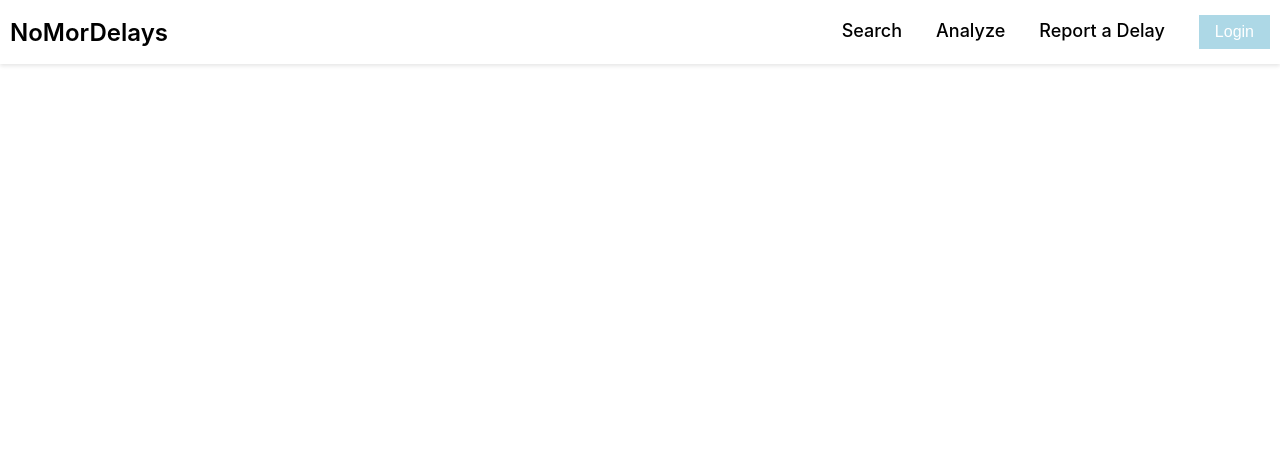
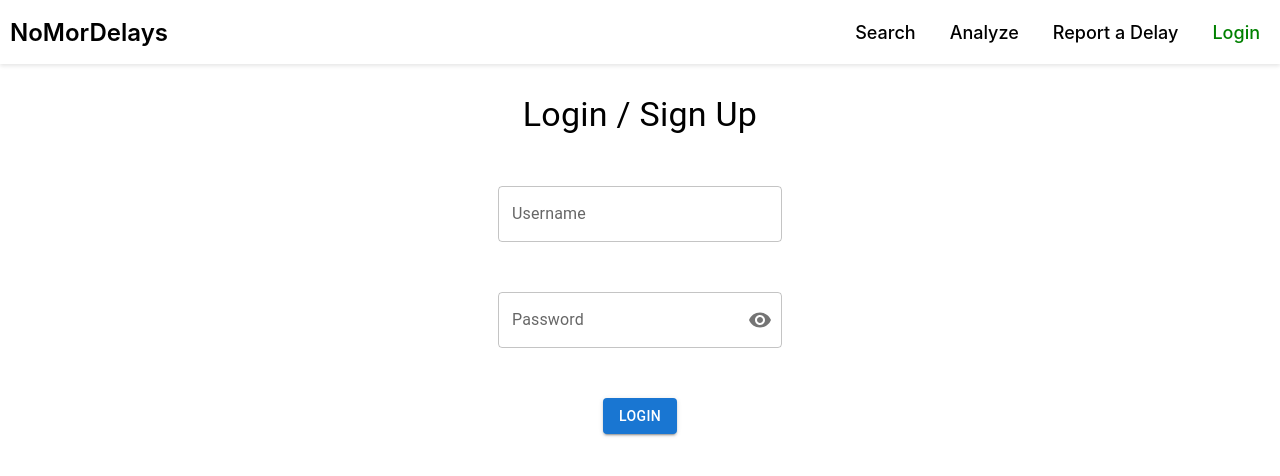
Before and after one commit to gagank02/no-mor-delays, a React (Create React App) app in the folder frontend/: page /login in a window 1280 px wide. Shown: the top 476 px of the page. Built offline with nearby package versions, Linux system fonts and the light colour scheme; no server answers.

Commit message:
added base login page

```diff
--- a/frontend/src/App.js
+++ b/frontend/src/App.js
@@ -10,6 +10,7 @@ import {
 } from "react-router-dom";
 import { useState, useEffect } from 'react';
 import axios from 'axios';
+import Login from './pages/Login/Login';
 
 function App() {
   const [airports, setAirports] = useState([]);
@@ -47,6 +48,7 @@ function App() {
           <Route path="/" element={<Search airports={airports}/>} />
           <Route path="/analyze" element={<Analyze airports={airports}/>} />
           <Route path="/report" element={<Report airports={airports} airlines={airlines}/>} />
+          <Route path="/login" element={<Login />} />
         </Routes>
       </div>
     </Router>
--- a/frontend/src/components/Navbar/Navbar.js
+++ b/frontend/src/components/Navbar/Navbar.js
@@ -1,7 +1,11 @@
 import { Link } from "react-router-dom";
+import { useContext } from "react";
+import { UserAuth } from "../UserAuth/UserAuth";
 import styles from './Navbar.module.css';
 
 const Navbar = () => {
+	const { user, login, logout } = useContext(UserAuth);
+
 	return (
 		<nav className={styles.navbar}>
 			<div className={styles.navbar__left}>
@@ -11,7 +15,10 @@ const Navbar = () => {
 				<Link to="/search">Search</Link>
 				<Link to="/analyze">Analyze</Link>
 				<Link to="/report">Report a Delay</Link>
-				<button className={styles.loginButton}>Login</button>
+				{user
+					? (<Link onClick={logout} className={styles.logout}>Logout</Link>)
+					: (<Link to="/login" className={styles.login}>Login</Link>)
+				}
 			</div>
 		</nav>
 	);
--- a/frontend/src/components/Navbar/Navbar.module.css
+++ b/frontend/src/components/Navbar/Navbar.module.css
@@ -17,6 +17,7 @@
     text-decoration: none;
     padding-left: 10px;
 }
+
 .navbar__right {
     padding-right: 10px;
 }
@@ -32,17 +33,20 @@
 
 .navbar__right a:last-child {
     margin-right: 0;
-
 }
 
-.loginButton {
-    background-color: lightblue;
-    border: none;
-    color: white;
-    padding: 8px 16px;
-    text-align: center;
-    text-decoration: none;
-    display: inline-block;
-    font-size: 16px;
-    cursor: pointer;
+.login {
+    color: green !important;
 }
+
+.login:hover {
+    color: rgb(3, 95, 3) !important;
+}
+
+.logout {
+    color: red !important;
+}
+
+.logout:hover {
+    color: rgb(161, 5, 5) !important;
+}
--- /dev/null
+++ b/frontend/src/components/UserAuth/UserAuth.js
@@ -0,0 +1,38 @@
+import { createContext, useState } from 'react';
+import axios from 'axios';
+
+const UserAuth = createContext();
+
+const UserAuthProvider = ({ children }) => {
+  const [user, setUser] = useState(null);
+
+  const login = (userData) => {
+    // Login user and set user state
+    setUser(userData)
+  };
+
+  // const login = async (username, password) => {
+  //   try {
+  //     const response = await axios.post('/api/login', { username, password });
+  //     const user = response.data;
+  //     setUser(user);
+  //   } catch (error) {
+  //     console.error(error);
+  //   }
+  // };
+
+  const logout = () => {
+    // Logout user and set user state to null
+    setUser(null)
+  };
+
+  const value = {
+    user,
+    login,
+    logout,
+  };
+
+  return <UserAuth.Provider value={value}>{children}</UserAuth.Provider>;
+};
+
+export { UserAuth, UserAuthProvider };
--- a/frontend/src/index.js
+++ b/frontend/src/index.js
@@ -3,11 +3,14 @@ import ReactDOM from 'react-dom/client';
 import './index.css';
 import App from './App';
 import reportWebVitals from './reportWebVitals';
+import { UserAuthProvider } from './components/UserAuth/UserAuth';
 
 const root = ReactDOM.createRoot(document.getElementById('root'));
 root.render(
   <React.StrictMode>
-    <App />
+    <UserAuthProvider>
+      <App />
+    </UserAuthProvider>
   </React.StrictMode>
 );
 
--- /dev/null
+++ b/frontend/src/pages/Login/Login.js
@@ -0,0 +1,78 @@
+import { useContext, useState } from "react";
+import { UserAuth } from "../../components/UserAuth/UserAuth";
+import { Typography, TextField, Button, Box, IconButton, InputAdornment } from "@mui/material";
+import { Visibility, VisibilityOff } from '@mui/icons-material';
+
+const Login = () => {
+    const { user, login, logout } = useContext(UserAuth);
+    const [username, setUsername] = useState('');
+    const [password, setPassword] = useState('');
+    const [isPasswordVisible, setIsPasswordVisible] = useState(false);
+
+    const togglePasswordVisibility = () => {
+        setIsPasswordVisible((prev) => !prev);
+    };
+
+    const handleSubmit = (event) => {
+        event.preventDefault();
+        // Handle form submission
+        let userData = {
+            'username': username,
+            'password': password,
+        }
+        console.log(userData)
+        login(userData)
+    };
+
+    return (
+        <div>
+            <Box sx={{
+                display: 'flex',
+                justifyContent: 'center',
+                alignItems: 'center',
+                flexDirection: 'column',
+                width: '100%',
+                gap: "50px",
+            }}>
+                <Typography variant="h4" component="h2">
+                    Login / Sign Up
+                </Typography>
+
+                <TextField
+                    label="Username"
+                    variant="outlined"
+                    value={username}
+                    onChange={(event) => setUsername(event.target.value)}
+                    sx={{ width: '100%' }}
+                />
+                <TextField
+                    label="Password"
+                    variant="outlined"
+                    type={isPasswordVisible ? 'text' : 'password'}
+                    InputProps={{
+                        endAdornment: (
+                            <InputAdornment position="end">
+                                <IconButton onClick={togglePasswordVisibility} edge="end">
+                                    {isPasswordVisible ? <VisibilityOff /> : <Visibility />}
+                                </IconButton>
+                            </InputAdornment>
+                        ),
+                    }}
+                    value={password}
+                    onChange={(event) => setPassword(event.target.value)}
+                    sx={{ width: '100%' }}
+                />
+                <Button
+                    variant="contained"
+                    color="primary"
+                    type="submit"
+                    onClick={handleSubmit}
+                >
+                    Login
+                </Button>
+            </Box>
+        </div>
+    )
+}
+
+export default Login
```
